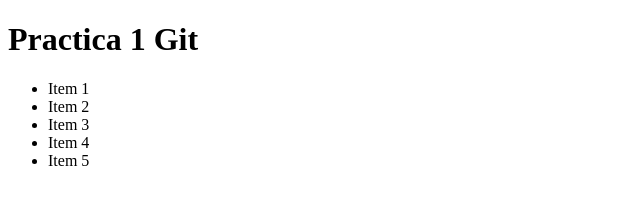
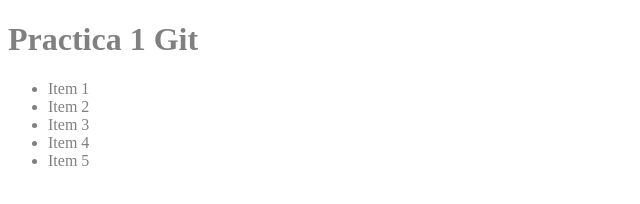
Before and after one commit to Fco-Vargas/practica_1_gti, a plain HTML site: page index.html in a window 1280 px wide. Shown: the whole page, without its empty margins (0-640 px from the left). Drawn offline with Linux system fonts and the light colour scheme.

Commit message:
Mensaje desde visual code

```diff
--- a/css/estilos.css
+++ b/css/estilos.css
@@ -0,0 +1,3 @@
+body {
+    color: gray;
+}
--- a/index.html
+++ b/index.html
@@ -3,6 +3,7 @@
 <head>
     <meta charset="UTF-8">
     <title>Practica 1 git</title>
+    <link rel="stylesheet" href="css/estilos.css">
 </head>
 <body>
     <header>
```
